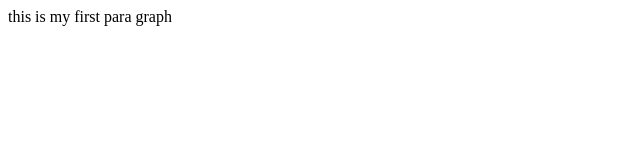
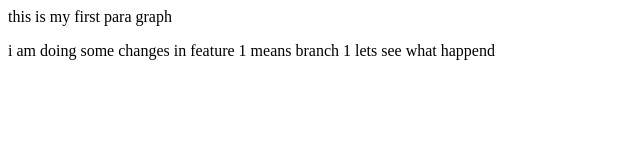
Before and after one commit to HabibaxDev/local-repo, a plain HTML site: page localrepo/index.html in a window 1280 px wide. Shown: the whole page, without its empty margins (0-640 px from the left). Drawn offline with Linux system fonts and the light colour scheme.

Commit message:
add changes to the feature1

```diff
--- a/localrepo/index.html
+++ b/localrepo/index.html
@@ -1 +1,2 @@
 <p>this is my first para graph</p>
+<p>i am doing some changes in feature 1 means branch 1 lets see what happend</p>
```
